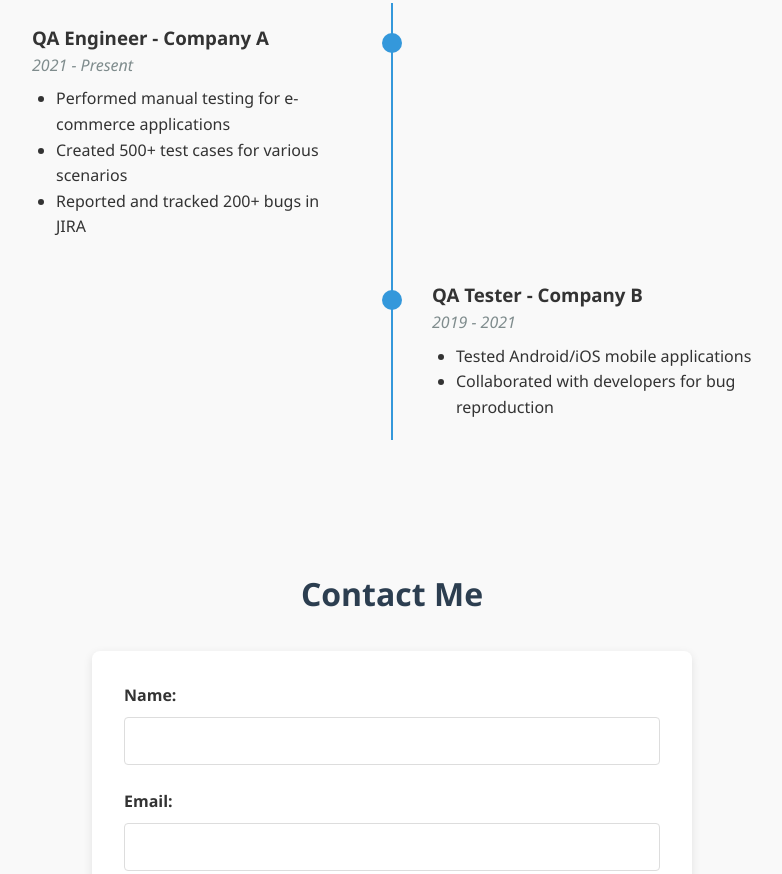
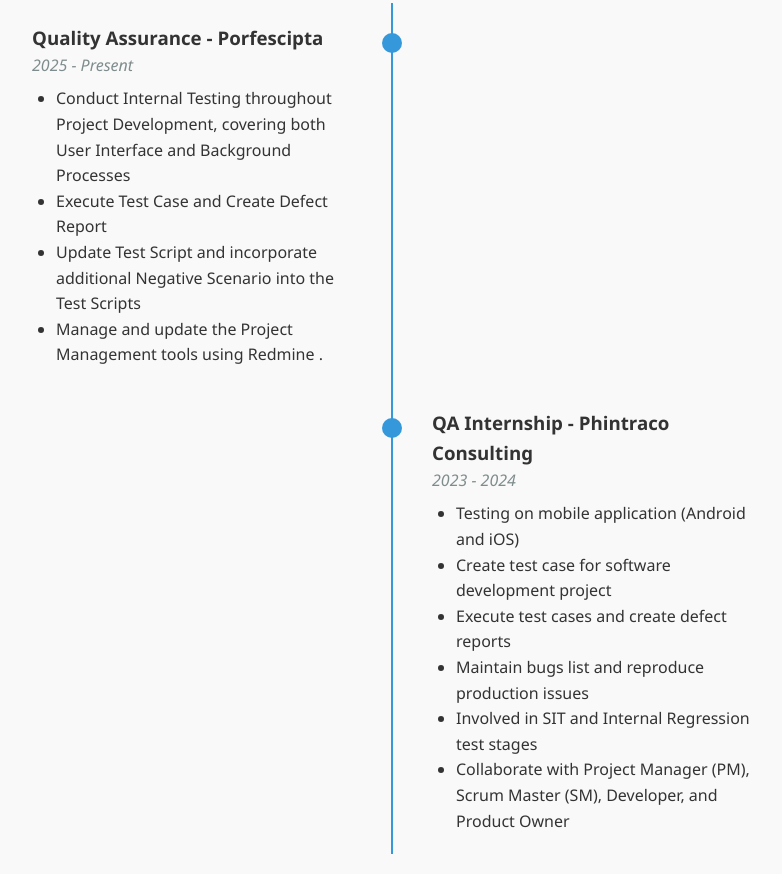
Before and after one commit to MullaSh/Mulla-Portfolio, a plain HTML site: page index.html in a window 1280 px wide. Shown: the part 1187-2061 px from the top of the page, without its empty margins (248-1030 px from the left). Drawn offline with Linux system fonts and the light colour scheme; a script that the page names is missing.

Commit message:
update experience

```diff
--- a/index.html
+++ b/index.html
@@ -64,20 +64,25 @@
             <h2>Experience</h2>
             <div class="timeline">
                 <div class="timeline-item">
-                    <h3>QA Engineer - Company A</h3>
-                    <p class="date">2021 - Present</p>
+                    <h3>Quality Assurance - Porfescipta</h3>
+                    <p class="date">2025 - Present</p>
                     <ul>
-                        <li>Performed manual testing for e-commerce applications</li>
-                        <li>Created 500+ test cases for various scenarios</li>
-                        <li>Reported and tracked 200+ bugs in JIRA</li>
+                        <li>Conduct Internal Testing throughout Project Development, covering both User Interface and Background Processes</li>
+                        <li>Execute Test Case and Create Defect Report</li>
+                        <li>Update Test Script and incorporate additional Negative Scenario into the Test Scripts</li>
+                        <li>Manage and update the Project Management tools using Redmine .</li>
                     </ul>
                 </div>
                 <div class="timeline-item">
-                    <h3>QA Tester - Company B</h3>
-                    <p class="date">2019 - 2021</p>
+                    <h3>QA Internship - Phintraco Consulting</h3>
+                    <p class="date">2023 - 2024</p>
                     <ul>
-                        <li>Tested Android/iOS mobile applications</li>
-                        <li>Collaborated with developers for bug reproduction</li>
+                        <li>Testing on mobile application (Android and iOS) </li>
+                        <li>Create test case for software development project</li>
+                        <li>Execute test cases and create defect reports</li>
+                        <li>Maintain bugs list and reproduce production issues</li>
+                        <li>Involved in SIT and Internal Regression test stages</li>
+                        <li>Collaborate with Project Manager (PM), Scrum Master (SM), Developer, and Product Owner</li>
                     </ul>
                 </div>
             </div>
```
